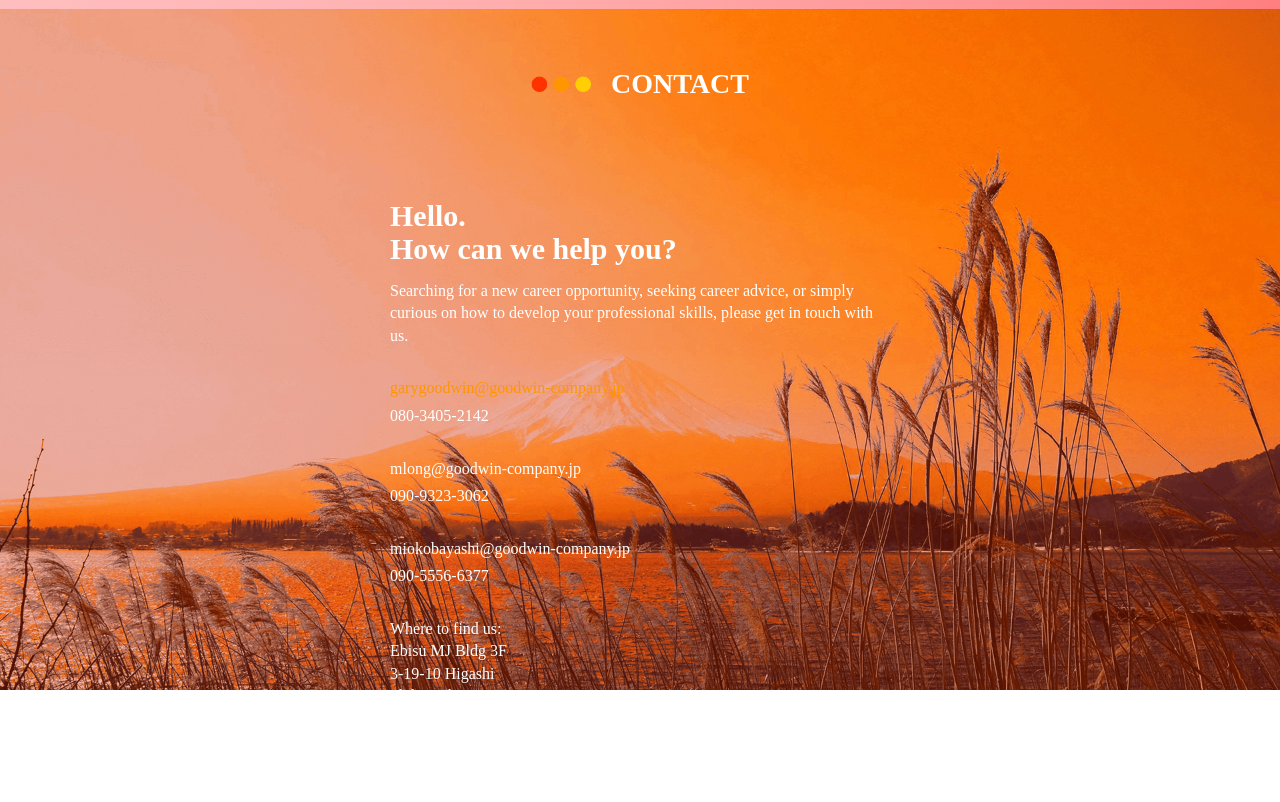
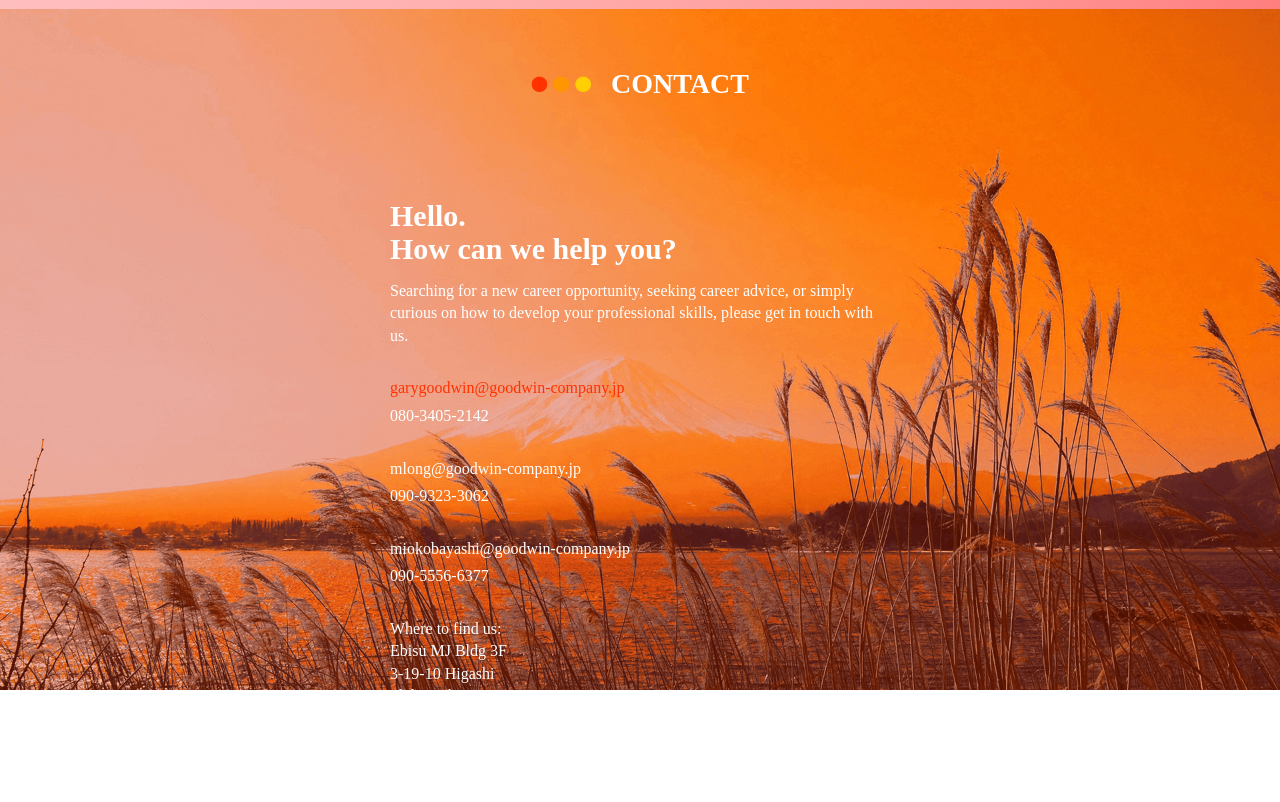
Before and after one commit to BGazsi/goodwin_main, a PHP site: page /index.php in a window 1280 px wide, with the pointer over the restyled element. Shown: the part 3572-4374 px from the top of the page. Run offline with PHP 8.4, Linux system fonts and the light colour scheme; some libraries are stand-ins or nearby versions; some web fonts are replaced.

Commit message:
email szinek

```diff
--- a/css/style.css
+++ b/css/style.css
@@ -661,7 +661,7 @@ h3 {
 .block__six a:hover,
 .block__six a:active,
 .block__six a:focus {
-    color: #FF9600;
+    color: #FF3200;
 }
 
 .line {
```
